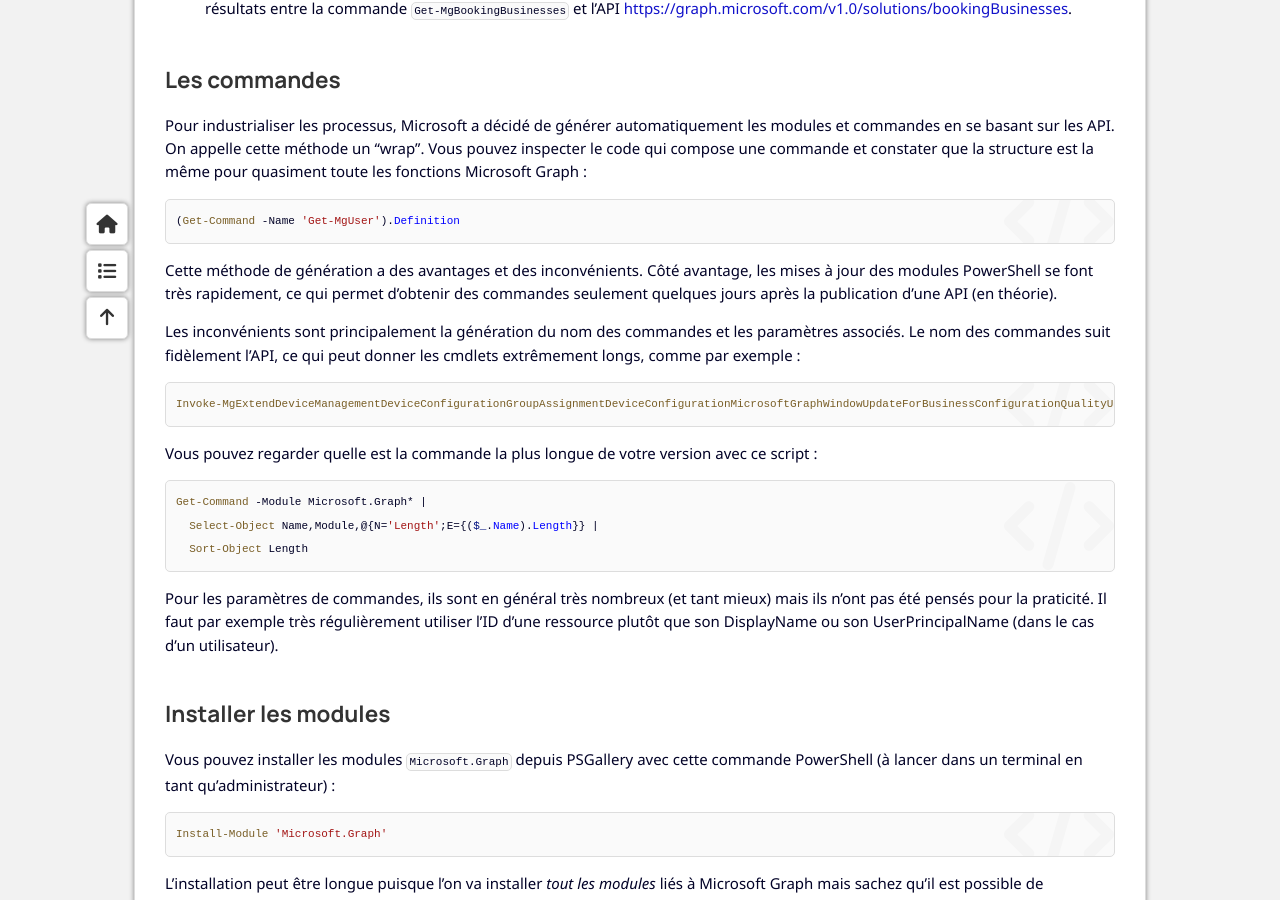
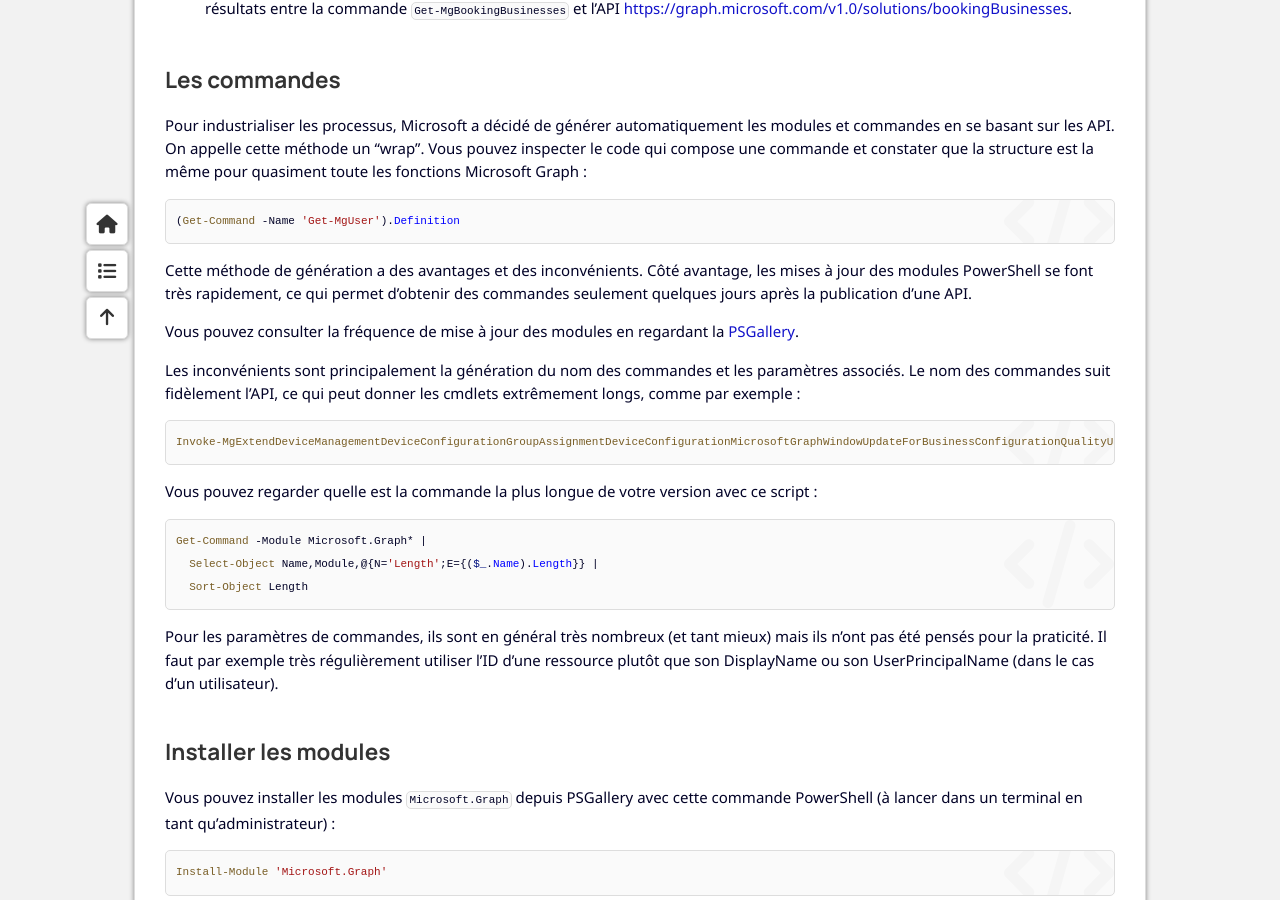
Before and after one commit to leobouard/leobouard.github.io, a Jekyll site: the page built from _posts/2023-09-17-cours-msgraph-004.md, in a window 1280 px wide and 900 px high, scrolled down 727 px. Built offline with Jekyll 4.4.1, drawn with Linux system fonts in a browser that asks for light colours; nearby versions of some CDN libraries; some web fonts are replaced.

Commit message:
Update 2023-09-17-cours-msgraph-004.md

````diff
--- a/_posts/2023-09-17-cours-msgraph-004.md
+++ b/_posts/2023-09-17-cours-msgraph-004.md
@@ -31,7 +31,9 @@ Pour industrialiser les processus, Microsoft a décidé de générer automatique
 (Get-Command -Name 'Get-MgUser').Definition
 ```
 
-Cette méthode de génération a des avantages et des inconvénients. Côté avantage, les mises à jour des modules PowerShell se font très rapidement, ce qui permet d'obtenir des commandes seulement quelques jours après la publication d'une API (en théorie).
+Cette méthode de génération a des avantages et des inconvénients. Côté avantage, les mises à jour des modules PowerShell se font très rapidement, ce qui permet d'obtenir des commandes seulement quelques jours après la publication d'une API.
+
+Vous pouvez consulter la fréquence de mise à jour des modules en regardant la [PSGallery](https://www.powershellgallery.com/packages/Microsoft.Graph#version-history).
 
 Les inconvénients sont principalement la génération du nom des commandes et les paramètres associés. Le nom des commandes suit fidèlement l'API, ce qui peut donner les cmdlets extrêmement longs, comme par exemple :
 
````
